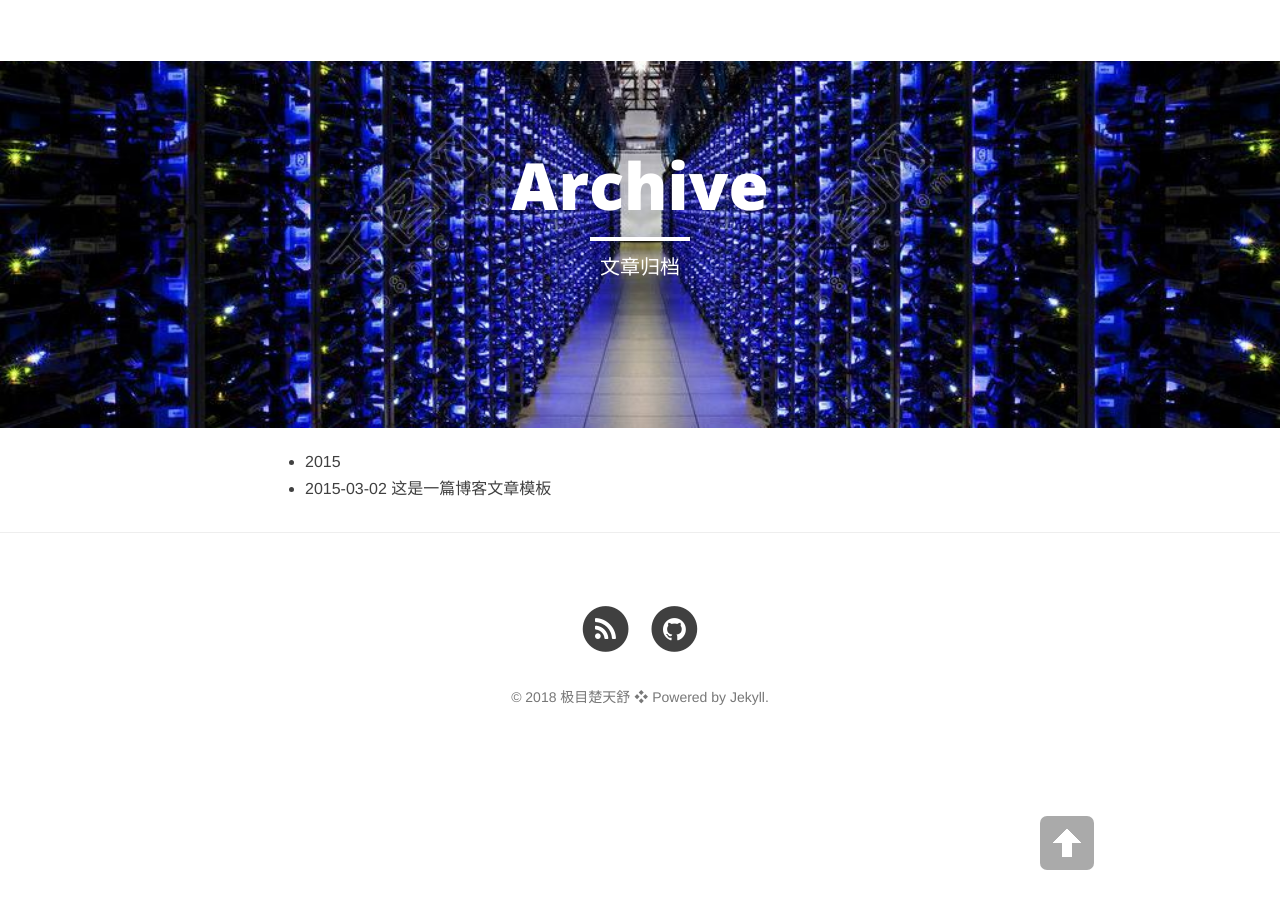
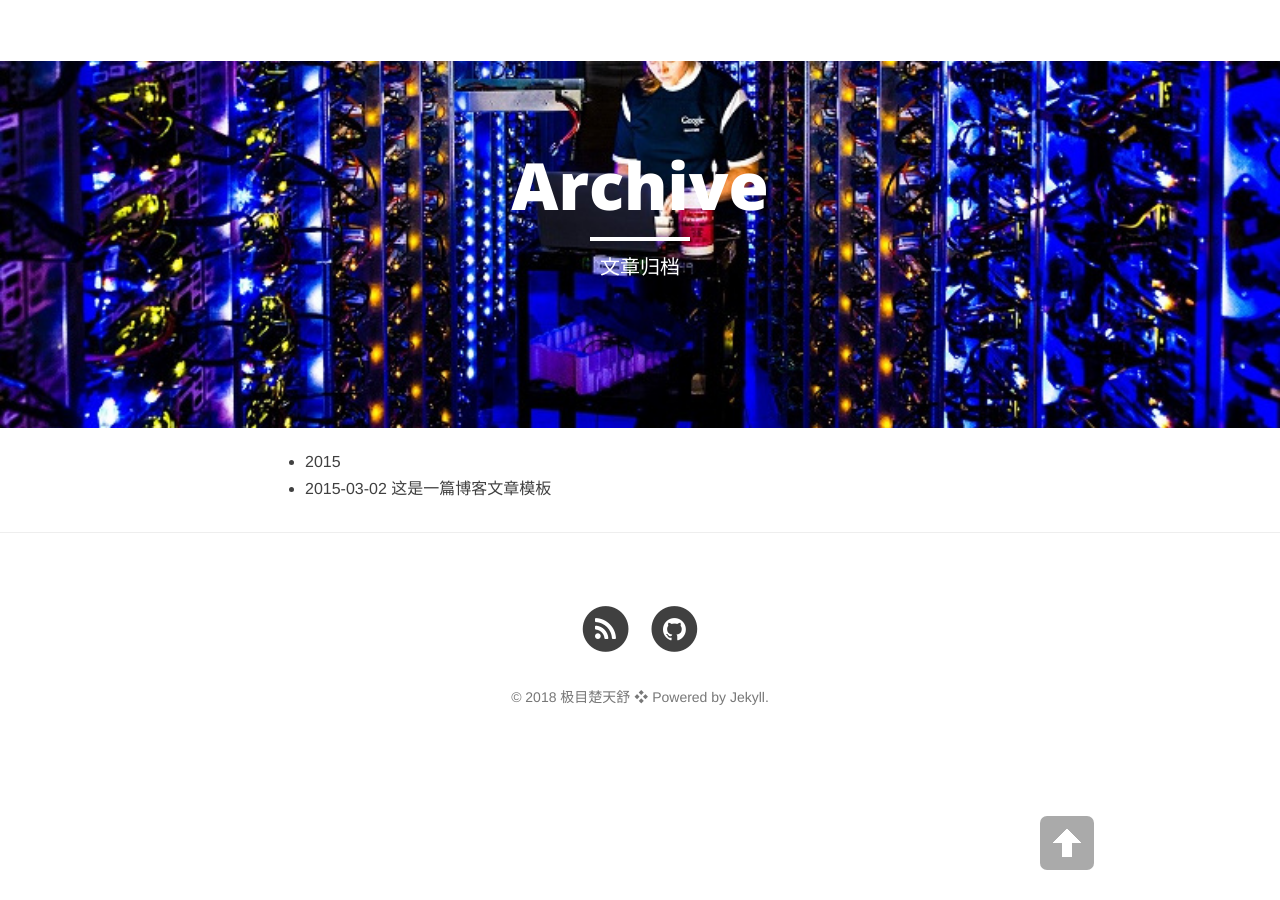
Before and after one commit to qiutianshu/qiutianshu.github.io, a Jekyll site: the page built from archive.md, in a window 1280 px wide. Built offline with Jekyll 4.4.1, drawn with Linux system fonts in a browser that asks for light colours; nearby versions of some CDN libraries.

Commit message:
3 commit

```diff
--- a/archive.md
+++ b/archive.md
@@ -2,7 +2,7 @@
 layout: page
 title: "Archive"
 description: "文章归档"
-header-img: "img/archive.jpeg"
+header-img: "img/archive.jpg"
 ---
 
 
```
Also changed, not shown: img/0x1024a0a0 (1).jpeg (deleted), img/0x1024a0a0 (2).jpeg (deleted), img/archive.jpg (added), img/milestone.jpeg (deleted), img/milestorn.jpeg (deleted).
